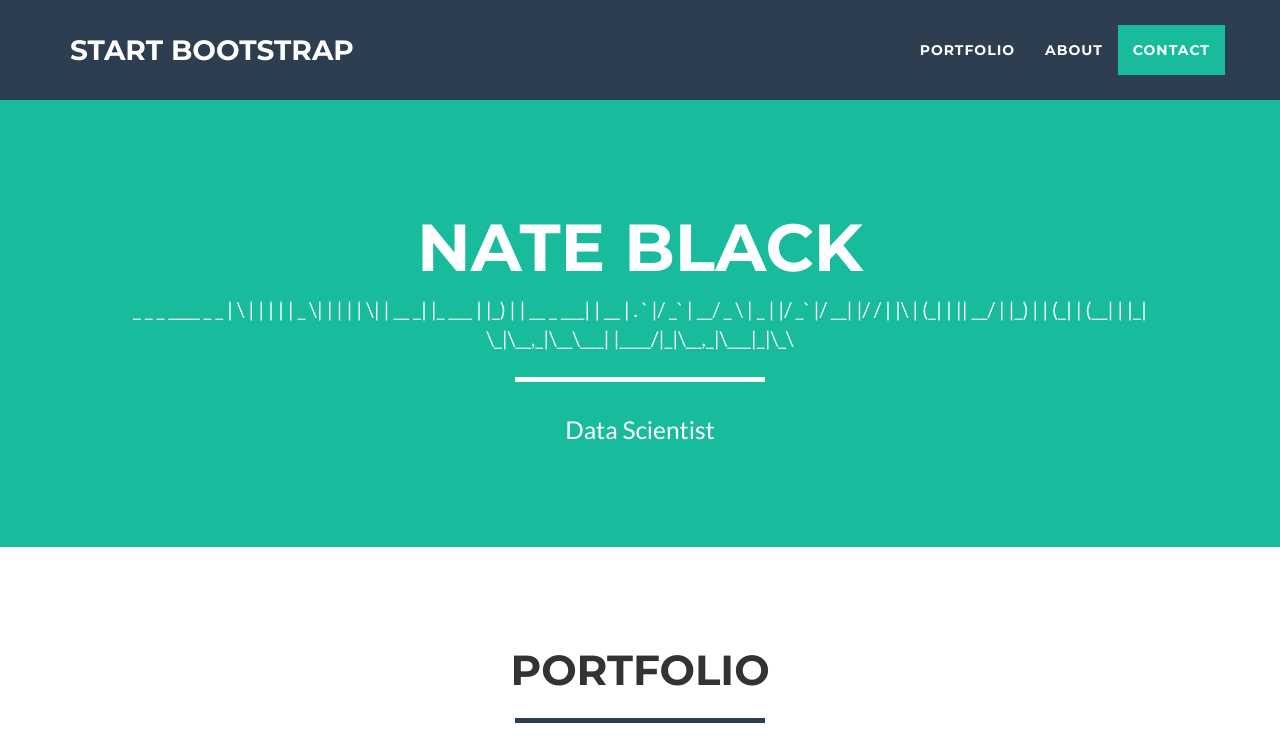
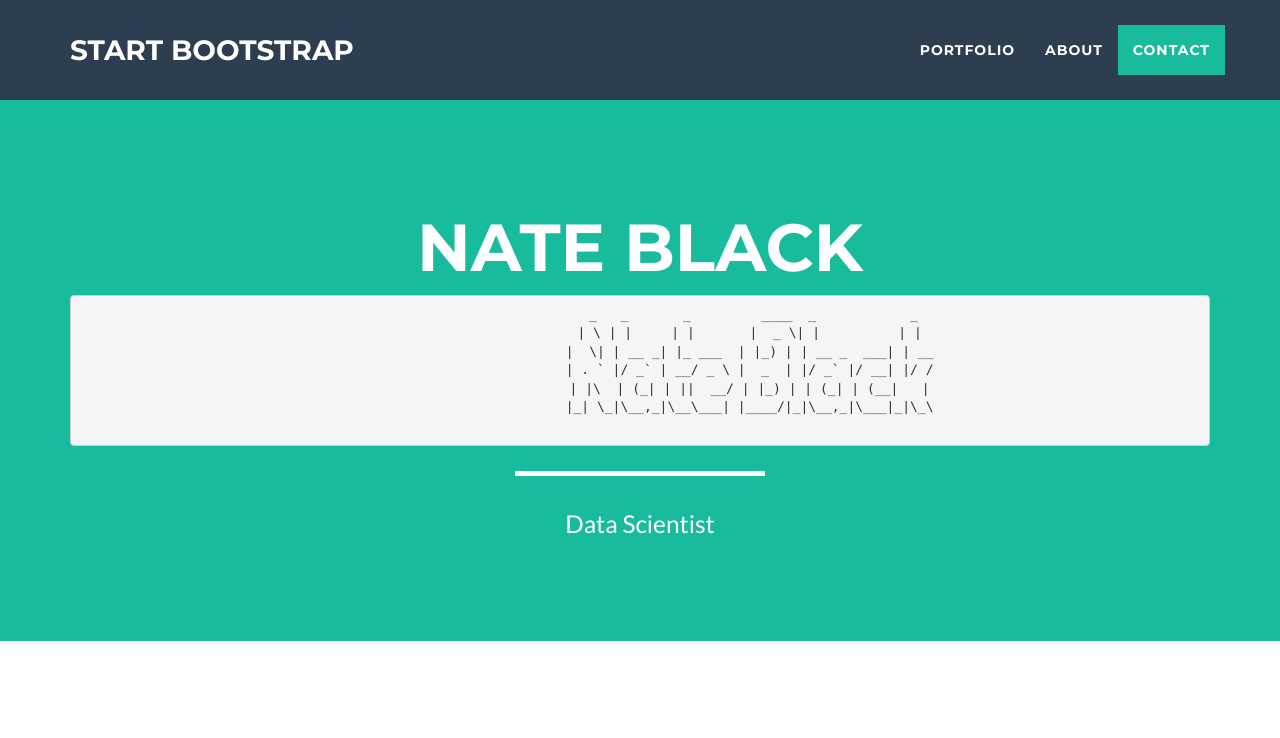
Before and after one commit to nathanieljblack/Website, a website: page index.html in a window 1280 px wide. Shown: the top 738 px of the page. Drawn offline with nearby package versions, Linux system fonts and the light colour scheme.

Commit message:
change name

```diff
--- a/index.html
+++ b/index.html
@@ -74,14 +74,14 @@
 
                     <div class="intro-text">
                         <span class="name">Nate Black</span>
-                        <p>
+                        <pre>
                              _   _       _         ____  _            _
                             | \ | |     | |       |  _ \| |          | |
                             |  \| | __ _| |_ ___  | |_) | | __ _  ___| | __
                             | . ` |/ _` | __/ _ \ |  _  | |/ _` |/ __| |/ /
                             | |\  | (_| | ||  __/ | |_) | | (_| | (__|   |
                             |_| \_|\__,_|\__\___| |____/|_|\__,_|\___|_|\_\
-                        </p>
+                        </pre>
                         <hr class="star-light">
                         <span class="skills">Data Scientist</span>
                     </div>
```
